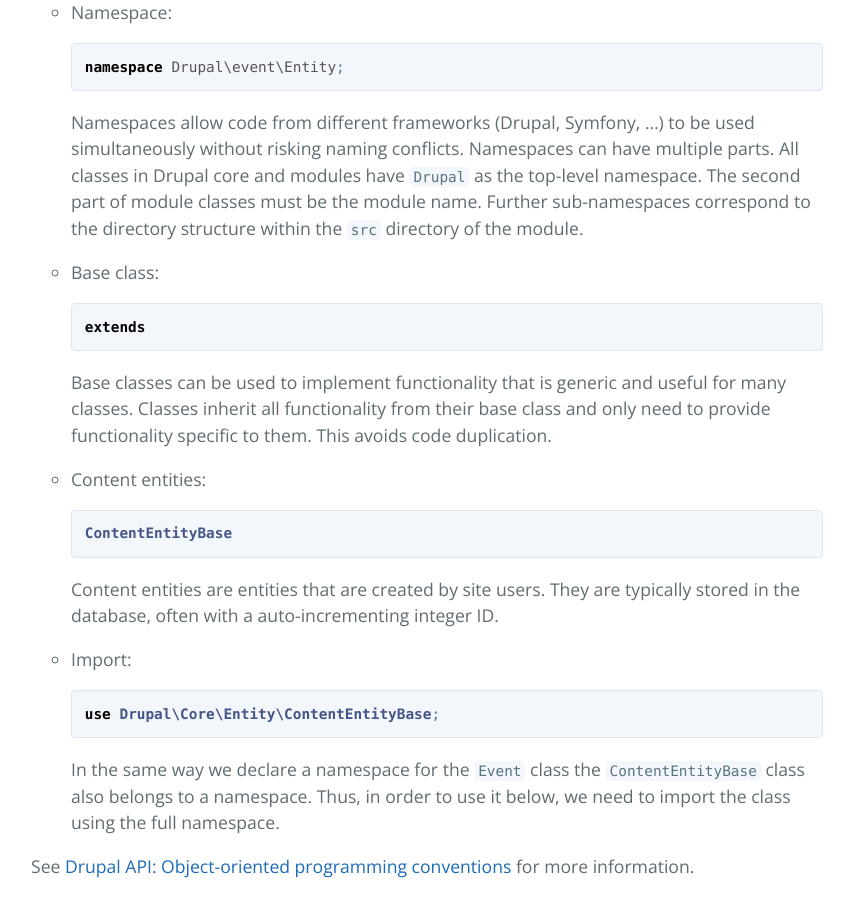
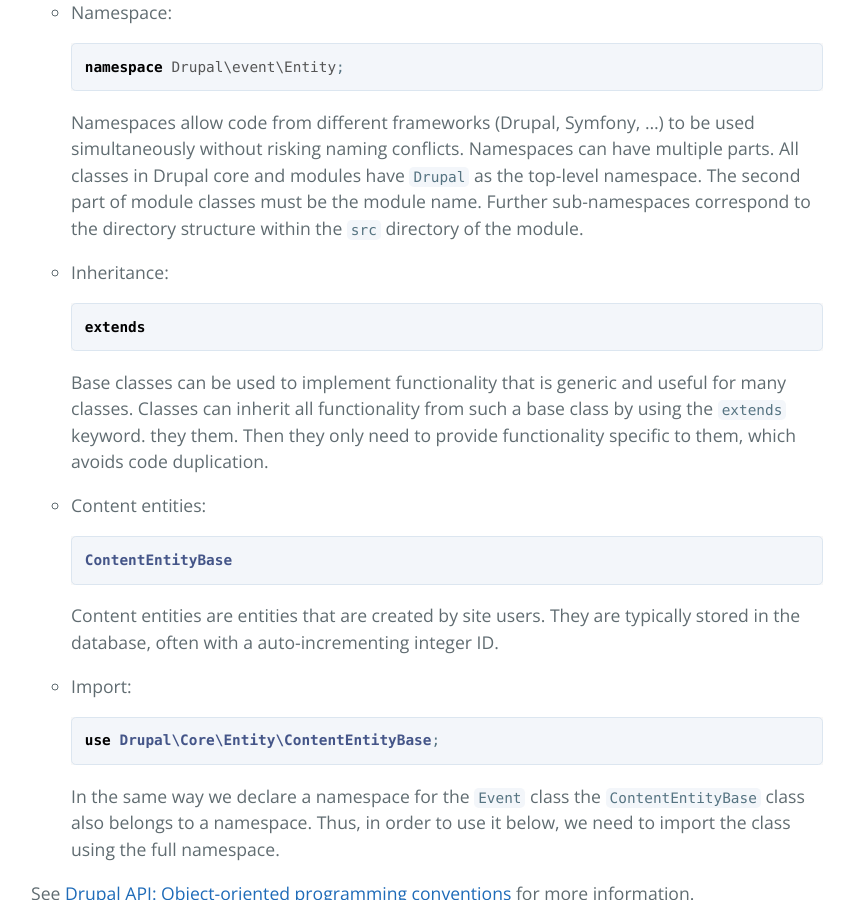
Before and after one commit to drupal-entity-training/event, a Jekyll site: the page built from index.md, in a window 1280 px wide and 900 px high, scrolled down 3401 px. Shown: the whole window, without its empty margins (233-1087 px from the left). Built offline with Jekyll 4.4.1, drawn with Linux system fonts in a browser that asks for light colours; some of the changed text lies outside the part shown.

Commit message:
Add some parts about inheritance, cast isPublished() to bool, and fix typo

````diff
--- a/index.md
+++ b/index.md
@@ -98,16 +98,16 @@ functionality.
     name. Further sub-namespaces correspond to the directory structure within
     the `src` directory of the module.
 
-  * Base class:
+  * Inheritance:
 
     ```php?start_inline=1
     extends
     ```
 
     Base classes can be used to implement functionality that is generic and
-    useful for many classes. Classes inherit all functionality from their base
-    class and only need to provide functionality specific to them. This avoids
-    code duplication.
+    useful for many classes. Classes can inherit all functionality from such a
+    base class by using the `extends` keyword. they them. Then they only need
+    to provide functionality specific to them, which avoids code duplication.
 
   * Content entities:
 
@@ -331,6 +331,18 @@ additional fields.
     hint_. It dictates what type of object must be passed. Type hinting an
     interface allows any class that _implements_ the interface to be passed.
 
+  * Inheritance:
+
+    ```php?start_inline
+    $fields = parent::baseFieldDefinitions($entity_type);
+    ```
+
+    The class that is extended (`ContentEntityBase` in this case) is called the
+     _parent_ class. The `baseFieldDefinitions()` method in `ContentEntityBase`
+     provides field definitions for the `id` and `uuid` fields. Inheritance
+     allows us to re-use those field definitions while still adding additional
+     ones.
+
   * Field definition:
 
     ```php?start_inline=1
````
Also changed, not shown: other parts of index.md (+2 -2 lines).
